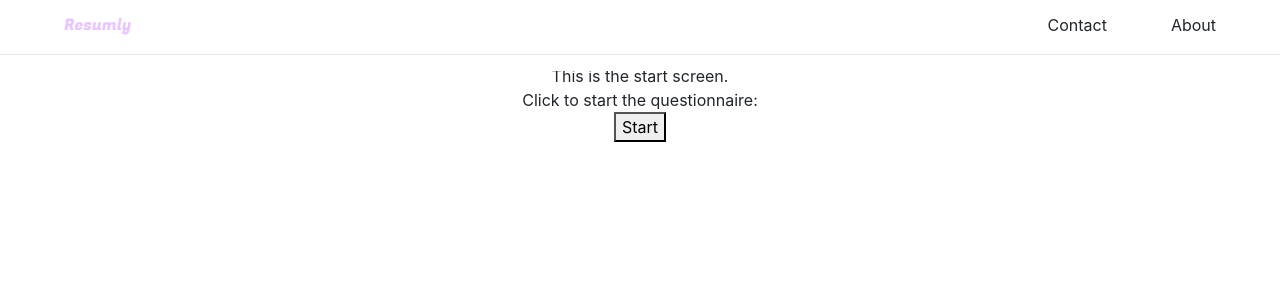
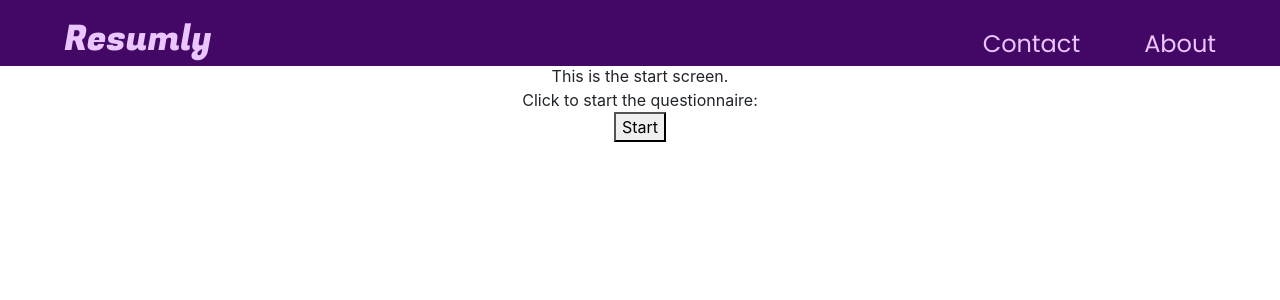
Before and after one commit to dillonvh/resumely, a React (Create React App) app in the folder client/: page / in a window 1280 px wide. Shown: the top 300 px of the page. Built offline with nearby package versions, Linux system fonts and the light colour scheme.

Commit message:
header and colors

```diff
--- a/client/src/components/about-info.js
+++ b/client/src/components/about-info.js
@@ -1,5 +1,11 @@
 import React, { Component } from 'react';
 import { Modal, Button } from 'react-bootstrap';
+
+const titleStyle = {
+  color: '#eac6ff',
+  fontFamily : 'Poppins',
+  fontSize: '1.9em',
+};
 
 class AboutInfo extends Component {
   render() {
--- a/client/src/components/header.js
+++ b/client/src/components/header.js
@@ -1,16 +1,21 @@
 import React from 'react';
 
 const headerStyle = {
-  background: 'white',
+  background: '#430866',
   paddingTop: '1%',
   position: 'fixed',
   width: '100%',
 };
 
 const headerLinkStyle = {
+  color: '#eac6ff',
+  fontFamily : 'Poppins',
+  fontSize: '1.5em',
   cursor: 'pointer',
   float: 'right',
   paddingRight: '5%',
+  background: '#430866',
+  paddingTop: '1.0%',
 };
 
 const titleStyle = {
@@ -18,11 +23,18 @@ const titleStyle = {
   fontFamily : 'Fugaz One',
   float: 'left',
   paddingLeft: '5%',
+  fontSize: '2.2em',
+  background: '#430866',
 };
+
+const header = {
+  background: "blue",
+}
 
 const Header = ({ toggleAbout, toggleContact }) => {
   return (
-      <div id="Header" style={headerStyle}>
+    <div className="page-header" style={header}>
+      <div style={headerStyle}>
         <span style={titleStyle}>
         Resumly
         </span>
@@ -32,10 +44,10 @@ const Header = ({ toggleAbout, toggleContact }) => {
         <span onClick={toggleContact} style={headerLinkStyle}>
         Contact
         </span>
-        <div style={{ float: 'center', paddingTop: '2%' }}>
-          <hr/>
-        </div>
+          <div style={{ float: 'center', paddingTop: '2%' }}>
+          </div>
       </div>
+    </div>
   );
 }
 
```
